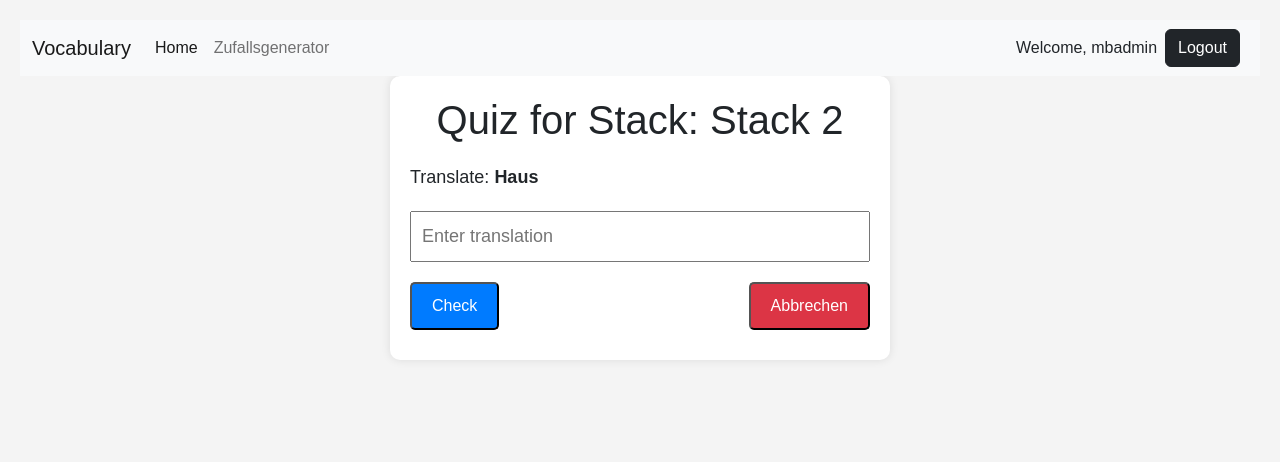
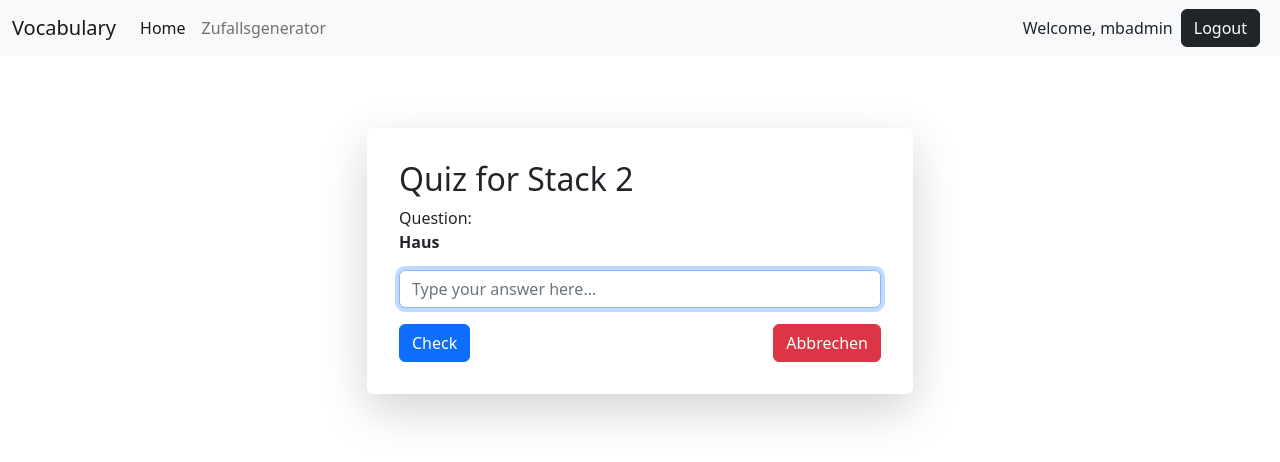
Before and after one commit to mbihrle/vocabulary_trainer_django, a Django app: page /quiz/10/ in a window 1280 px wide. Shown: the top 462 px of the page. Run offline with Django 5.2, Linux system fonts and the light colour scheme; a user stored in the database is signed in; data comes from the database, SQL or seed files in the repository; both versions use the stored data as it was after the commit.

```diff
--- a/voc_trainer/profiles/templates/profiles/login.html
+++ b/voc_trainer/profiles/templates/profiles/login.html
@@ -8,9 +8,6 @@
             <div class="row justify-content-center">
                 <div class="col-md-6">
                     <div class="card mt-4 border-0 shadow-lg p-3 mb-5 bg-body rounded">
-                        {% comment %} <div class="card-header">
-                            <h2 class="mb-0">Login</h2>
-                        </div> {% endcomment %}
                         <div class="card-body">
                         <h2 class="card-title">Login</h2>
                             <form method="post">
--- a/voc_trainer/vocab/forms.py
+++ b/voc_trainer/vocab/forms.py
@@ -15,6 +15,15 @@ class StackForm(forms.ModelForm):
         model = Stack
         fields = ['name']
 
+# class AnswerForm(forms.Form):
+#     card_id = forms.IntegerField(widget=forms.HiddenInput)
+#     answer = forms.CharField(max_length=255, widget=forms.TextInput(attrs={'placeholder': 'Enter translation'}))
+
 class AnswerForm(forms.Form):
-    card_id = forms.IntegerField(widget=forms.HiddenInput)
-    answer = forms.CharField(max_length=255, widget=forms.TextInput(attrs={'placeholder': 'Enter translation'}))
+    answer = forms.CharField(
+        label='Your Answer',
+        max_length=255,
+        required=False,  # Make it optional
+        widget=forms.TextInput(attrs={'class': 'form-control', 'placeholder': 'Type your answer here...'})
+    )
+    card_id = forms.IntegerField(widget=forms.HiddenInput())
--- a/voc_trainer/vocab/templates/vocab/quiz.html
+++ b/voc_trainer/vocab/templates/vocab/quiz.html
@@ -1,101 +1,89 @@
-
-
-
-
-
-
-
-
-
-
 
 {% extends 'profiles/base.html' %}
 {% load static %}
 
 {% block content %}
-<head>
-<link rel="stylesheet" type="text/css" href="{% static 'vocab/css/quiz.css'%}">
-</head>
 
-<body>
-    <div class="quiz-container">
-        <h1>Quiz for Stack: {{ stack.name }}</h1>
 
+<section>
+    <div class="container mt-5">
+        <div class="row justify-content-center">
+            <div class="col-md-6">
+                <div class="card mt-4 border-0 shadow-lg p-3 mb-5 bg-body rounded">
+                    <div class="card-body">
+                        <h2 class=card-title>Quiz for {{ stack.name }}</h2>
                         {% if quiz_finished and not request.session.result %}
                             <p>The quiz is finished!</p>
                             <p>You answered {{ correct_answers }} out of {{ total_cards }} cards correctly.</p>
                             <form method="post">
                                 {% csrf_token %}
-                <button type="submit" name="restart">Restart Quiz</button>
-                <a href="{% url 'vocab:home' %}">Home</a>
-            </form>
-        {% else %}
-            {% if request.session.inverse_quiz %}
-                <form method="post">
-                    {% csrf_token %}
-
-                    {% if request.session.front and request.session.back %}
-                        <p>Back of Card: <strong>{{ request.session.back }}</strong></p>
-                        <p>Front of Card: <strong>{{ request.session.front }}</strong></p>
-                        <p>Your Input: <strong>{{ request.session.user_input }}</strong></p>
-                        {% if request.session.result %}
-                            <div class="result {% if 'Correct!' in request.session.result %}correct{% else %}incorrect{% endif %}">
-                                {{ request.session.result }}
-                            </div>
-                        {% endif %}
-                    {% else %}
-                        <p><strong>{{ card.back }}</strong></p>
-                        <input type="hidden" name="card_id" value="{{ card.id }}">
-                        {{ form.answer }}
-                    {% endif %}
-
-                    <div class="buttons">
-                        {% if not request.session.result %}
-                            <button type="submit" name="check">Check</button>
-                        {% else %}
-                            <button type="submit" name="next">Next</button>
-                        {% endif %}
-                        <button type="submit" name="cancel" class="cancel-btn">Abbrechen</button>
-
-                    </div>
+                                <button type="submit" class="btn btn-primary" name="restart">Restart Quiz</button>
+                                <a href="{% url 'vocab:home' %}" class="btn btn-secondary float-end">Home</a>
                             </form>
                         {% else %}
                             <form method="post">
                                 {% csrf_token %}
-
-                    {% if request.session.front and request.session.back %}
-                        <p>Front of Card: <strong>{{ request.session.front }}</strong></p>
-                        <p>Back of Card: <strong>{{ request.session.back }}</strong></p>
-                        <p>Your Input: <strong>{{ request.session.user_input }}</strong></p>
+                                {% if request.session.quiz_status == 'question' %}
+                                     <p>Question: <br/><strong>{{ card_question }}</strong></p>
+                                    <input type="hidden" name="card_id" value="{{ card.id }}">
+                                    {{ form.answer }}
+                                {% elif request.session.quiz_status == 'answer' %}
+                                    <p>Question: <br/><strong>{{ request.session.question }}</strong></p>
+                                    <p>Solution: <br/><strong>{{ request.session.solution }}</strong></p>
+                                    <p>Your Input: <br/> <strong>{{ request.session.user_input }}</strong></p>
                                     {% if request.session.result %}
-                            <div class="result {% if 'Correct!' in request.session.result %}correct{% else %}incorrect{% endif %}">
-                                {{ request.session.result }}
+                                        <div class="mt-3">
+                                            {% if 'Correct!' in request.session.result %}
+                                                <div class="alert alert-success" role="alert">
+                                                    <strong>{{ request.session.result }}</strong>
+                                                </div>
+                                            {% else %}
+                                                <div class="alert alert-danger" role="alert">
+                                                    <strong>{{ request.session.result }}</strong>
                                                 </div>
                                             {% endif %}
-                    {% else %}
-                        <p>Translate: <strong>{{ card.front }}</strong></p>
-                        <input type="hidden" name="card_id" value="{{ card.id }}">
-                        {{ form.answer }}
+                                        </div>
                                     {% endif %}
-
+                                {% endif %}
                                 <div class="buttons">
-                        {% if not request.session.result %}
-                            <button type="submit" name="check">Check</button>
-                        {% else %}
-                            <button type="submit" name="next">Next</button>
+                                    {% if request.session.quiz_status == 'question' %}
+                                        <button type="submit" class="btn btn-primary mt-3" name="check">Check</button>
+                                    {% elif request.session.quiz_status == 'answer'%}
+                                        <button type="submit" class="btn btn-primary mt-3" name="next">Next</button>
                                     {% endif %}
-                        <button type="submit" name="cancel" class="cancel-btn">Abbrechen</button>
-
+                                    <button type="submit" class="btn btn-danger mt-3 float-end"name="cancel" class="cancel-btn">Abbrechen</button>
                                 </div>
                             </form>
                         {% endif %}
+                    </div>
+                </div>
+            </div>
+      </div>
+ </div>
+</section>
 
 
+    <script>
+        // JavaScript to trigger "Next" button on Enter key press
+        document.addEventListener('DOMContentLoaded', function() {
+            document.addEventListener('keydown', function(event) {
+                if (event.key === 'Enter') {
+                    // Check if we are in the answer state
+                    if (document.querySelector('button[name="next"]')) {
+                        event.preventDefault(); // Prevent default form submission
+                        document.querySelector('button[name="next"]').click(); // Trigger the Next button
+                    }
+                }
+            });
+        });
 
-        {% endif %}
-    </div>
-</body>
-</html>
+            <!-- JavaScript to set focus on the input field -->
 
-
+        document.addEventListener("DOMContentLoaded", function() {
+            var answerInput = document.querySelector("input[name='answer']");
+            if (answerInput) {
+                answerInput.focus();
+            }
+        });
+    </script>
 {% endblock %}
--- a/voc_trainer/vocab/urls.py
+++ b/voc_trainer/vocab/urls.py
@@ -1,6 +1,6 @@
 from django.urls import path
 from . import views  # function based
-from .views import QuizView, RenameStackView, DeleteStackView, DeleteCardView, MoveCardsView, EditCardView
+from .views import StartQuizView, QuizView, RenameStackView, DeleteStackView, DeleteCardView, MoveCardsView, EditCardView
 
 app_name = 'vocab'
 
@@ -10,6 +10,8 @@ urlpatterns = [
     path('stack/<int:stack_id>/', views.stack_detail, name='stack_detail'),
     path('add/', views.add_card, name='add_card'),
     # path('quiz/', QuizView.as_view(), name='quiz'),
+    path('start-quiz/<int:stack_id>/',
+         StartQuizView.as_view(), name='start_quiz'),
     path('quiz/<int:stack_id>/', QuizView.as_view(), name='quiz'),
     path('random_direction/', views.random_direction, name='random_direction'),
     path('test/', views.test, name='test'),
--- a/voc_trainer/vocab/views.py
+++ b/voc_trainer/vocab/views.py
@@ -33,8 +33,23 @@ def home(request):
     stacks = Stack.objects.filter(user=request.user)
     return render(request, 'vocab/home.html', {'stacks': stacks})
 
-# @login_required
 
+class StartQuizView(LoginRequiredMixin, View):
+    def get(self, request, *args, **kwargs):
+        stack_id = kwargs.get('stack_id')
+        stack = get_object_or_404(Stack, id=stack_id, user=request.user)
+
+        # Check for 'inverse_quiz' in the query parameters
+        if 'inverse_quiz' in request.GET:
+            self.request.session['inverse_quiz'] = True
+        else:
+            self.request.session['inverse_quiz'] = False
+
+        # Initialize other session variables as needed
+        self.request.session['quiz_status'] = 'question'
+
+        # Redirect to the quiz page
+        return redirect('vocab:quiz', stack_id=stack.id)
 
 def test(request):
     return render(request, 'vocab/test.html')
@@ -159,6 +174,26 @@ class MoveCardsView(View):
         return redirect('vocab:stack_detail', stack_id=current_stack.id)
 
 
+
+class StartQuizView(LoginRequiredMixin, View):
+    def get(self, request, *args, **kwargs):
+        stack_id = kwargs.get('stack_id')
+        stack = get_object_or_404(Stack, id=stack_id, user=request.user)
+
+        # Check for 'inverse_quiz' in the query parameters
+        if 'inverse_quiz' in request.GET:
+            print('inverse get')
+            self.request.session['inverse_quiz'] = True
+        else:
+            self.request.session['inverse_quiz'] = False
+
+        # Initialize other session variables as needed
+        self.request.session['quiz_status'] = 'start'
+
+        # Redirect to the quiz page
+        return redirect('vocab:quiz', stack_id=stack.id)
+
+
 class QuizView(LoginRequiredMixin, FormView):
     template_name = 'vocab/quiz.html'
     form_class = AnswerForm
@@ -168,11 +203,7 @@ class QuizView(LoginRequiredMixin, FormView):
         self.stack = self.get_stack()
         if not self.stack:
             return redirect('vocab:home')
-
-        # Check if inverse quiz is requested via query parameter
-        self.inverse_quiz = request.GET.get('inverse') == '1'
-        request.session['inverse_quiz'] = self.inverse_quiz
-
+        request.session['quiz_status'] = 'question'
         return super().dispatch(request, *args, **kwargs)
 
     def get_stack(self):
@@ -184,27 +215,22 @@ class QuizView(LoginRequiredMixin, FormView):
     def get_context_data(self, **kwargs):
         context = super().get_context_data(**kwargs)
 
-        asked_card_ids = self.request.session.get(
-            f'asked_card_ids_{self.stack.id}', [])
+        asked_card_ids = self.request.session.get(f'asked_card_ids_{self.stack.id}', [])
         total_cards = self.stack.cards.count()
-        correct_answers = self.request.session.get(
-            f'correct_answers_{self.stack.id}', 0)
+        correct_answers = self.request.session.get(f'correct_answers_{self.stack.id}', 0)
 
         if len(asked_card_ids) == total_cards:
             context['quiz_finished'] = True
             context['total_cards'] = total_cards
             context['correct_answers'] = correct_answers
-            self.update_last_quiz_timestamp()  # Update stack's last quiz timestamp
         else:
-            context['card'] = self.get_random_card(exclude_ids=asked_card_ids)
-            context['submitted'] = self.request.POST.get('submit', False)
-            context['stack'] = self.stack
+            card = self.get_random_card(exclude_ids=asked_card_ids)
+            context['card'] = card
+            context['card_question'] = card.back if self.request.session.get('inverse_quiz') else card.front
+            context['quiz_status'] = self.request.session.get('quiz_status', 'question')
+        context['stack'] = self.stack
 
         return context
-
-    def update_last_quiz_timestamp(self):
-        self.stack.last_quiz_timestamp = timezone.now()
-        self.stack.save(update_fields=['last_quiz_timestamp'])
 
     def get_random_card(self, exclude_ids):
         return self.stack.cards.exclude(id__in=exclude_ids).order_by('?').first()
@@ -214,58 +240,59 @@ class QuizView(LoginRequiredMixin, FormView):
         answer = form.cleaned_data.get('answer')
         card = get_object_or_404(Card, id=card_id, stack=self.stack)
 
-        if self.request.session['inverse_quiz']:
-            card_solution = card.front.lower()
-        else:
-            card_solution = card.back.lower()
+        # Determine the correct answer depending on quiz mode (normal or inverse)
+        correct_answer = card.front if self.request.session.get('inverse_quiz') else card.back
 
-        if card_solution == answer.lower():
-            is_correct = True
+        if correct_answer.lower() == answer.lower():
             self.request.session['result'] = 'Correct!'
             self.request.session[f'correct_answers_{self.stack.id}'] = self.request.session.get(f'correct_answers_{self.stack.id}', 0) + 1
+            card.correct_answers += 1
         else:
-            is_correct = False
-            self.request.session['result'] = f"Incorrect! The correct answer is: {card.back}"
+            self.request.session['result'] = f"{correct_answer}"
+            card.incorrect_answers += 1
 
-        self.save_quiz_result(card, is_correct)
+        # Record the quiz result
+        card.quiz_results += '1' if correct_answer.lower() == answer.lower() else '0'
+        card.last_quiz_timestamp = timezone.now()
+        card.save()
 
+        self.request.session['quiz_status'] = 'answer'
         self.request.session['user_input'] = answer
-        self.request.session['front'] = card.front
-        self.request.session['back'] = card.back
+        self.request.session['question'] = card.back if self.request.session.get('inverse_quiz') else card.front
+        self.request.session['solution'] = correct_answer
 
-        asked_card_ids = self.request.session.get(
-            f'asked_card_ids_{self.stack.id}', [])
+        asked_card_ids = self.request.session.get(f'asked_card_ids_{self.stack.id}', [])
         asked_card_ids.append(card_id)
         self.request.session[f'asked_card_ids_{self.stack.id}'] = asked_card_ids
 
         return self.render_to_response(self.get_context_data(form=form))
 
-    def save_quiz_result(self, card, is_correct):
-        # Update correct/incorrect counts and quiz results
-        if is_correct:
-            card.correct_answers += 1
-            card.quiz_results += '1'
-        else:
-            card.incorrect_answers += 1
-            card.quiz_results += '0'
-
-        # Update the last_quiz_timestamp for the card
-        card.last_quiz_timestamp = timezone.now()
-        card.save(update_fields=[
-                  'correct_answers', 'incorrect_answers', 'quiz_results', 'last_quiz_timestamp'])
+        # Redirect to the quiz page
+        return redirect('vocab:quiz', stack_id=stack.id)
 
     def post(self, request, *args, **kwargs):
-        if 'next' in request.POST:
+        if 'check' in request.POST:
+            self.request.session['quiz_status'] = 'answer'
+        elif 'next' in request.POST:
             self.clear_session_data()
+            self.request.session['quiz_status'] = 'question'
+            return self.get(request, *args, **kwargs)
+        elif 'cancel' in request.POST or 'cancel' in request.POST:
+            self.clear_session_data()
+            self.request.session[f'asked_card_ids_{self.stack.id}'] = []
+            self.request.session[f'correct_answers_{self.stack.id}'] = 0
+            self.request.session['quiz_status'] = 'question'
+            return redirect('vocab:home')
             return self.get(request, *args, **kwargs)
         elif 'restart' in request.POST or 'cancel' in request.POST:
             self.clear_session_data()
             self.request.session[f'asked_card_ids_{self.stack.id}'] = []
             self.request.session[f'correct_answers_{self.stack.id}'] = 0
+            self.request.session['quiz_status'] = 'question'
             return self.get(request, *args, **kwargs)
         return super().post(request, *args, **kwargs)
 
     def clear_session_data(self):
-        session_keys = ['result', 'front', 'back', 'user_input']
+        session_keys = ['result', 'question', 'solution', 'user_input', 'quiz_status']
         for key in session_keys:
             self.request.session.pop(key, None)
```
Also changed, not shown: voc_trainer/vocab/templates/vocab/home.html (+7 -2 lines), voc_trainer/db.sqlite3. Lines whose indentation alone changed are shown as unchanged.
